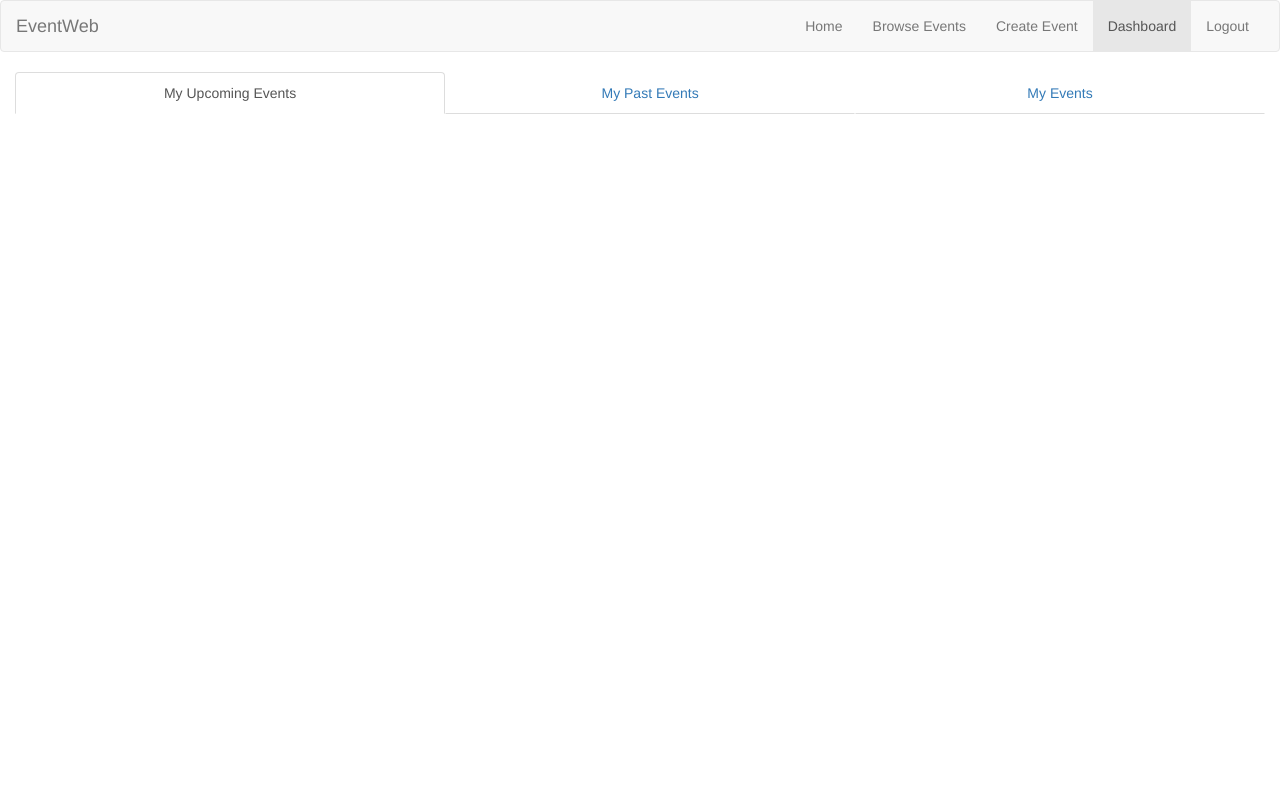
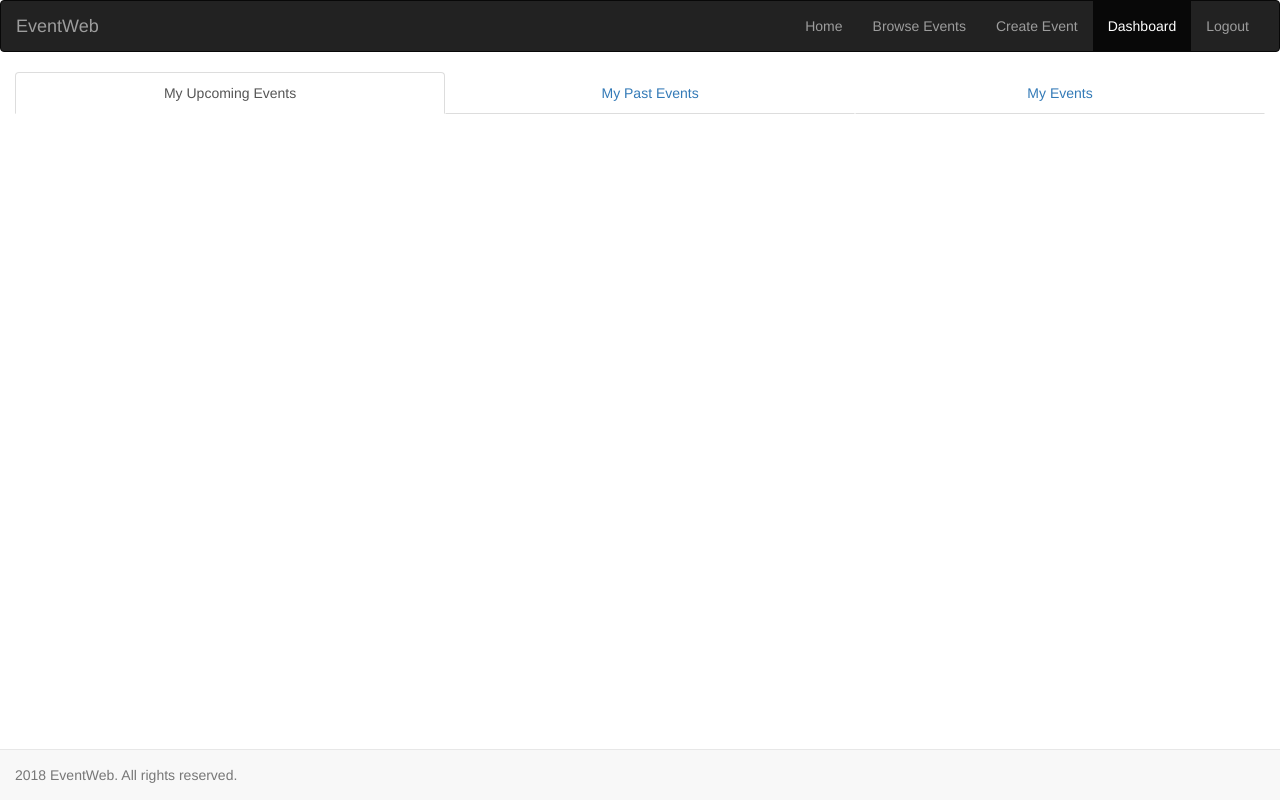
Before and after one commit to EventWeb/EventWeb, a PHP site: page /dashboard.php in a window 1280 px wide. Run offline with PHP 8.4, Linux system fonts and the light colour scheme; the visitor is signed in with stand-in values (Sample User, id 1); data that the repository does not hold is empty; some libraries are stand-ins or nearby versions.

Commit message:
modify header and footer

```diff
--- a/partials/footer.php
+++ b/partials/footer.php
@@ -0,0 +1,3 @@
+<nav class="navbar navbar-default navbar-fixed-bottom">
+  <p class="navbar-text">2018 EventWeb. All rights reserved.</p>
+</nav>
--- a/partials/header.php
+++ b/partials/header.php
@@ -1,4 +1,4 @@
-<nav class="navbar navbar-default">
+<nav class="navbar navbar-inverse">
 	<div class="container-fluid">
 		<div class="navbar-header">
 			<a class="navbar-brand" href="/home.php">EventWeb</a>
```
